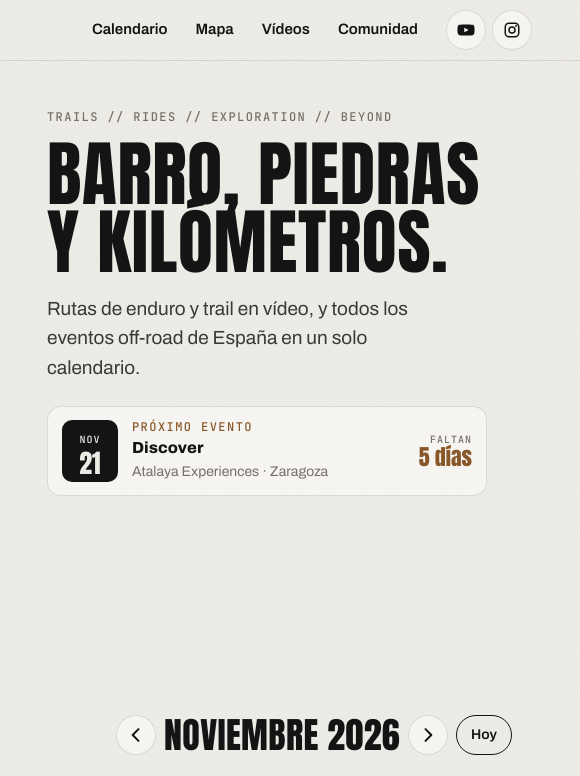
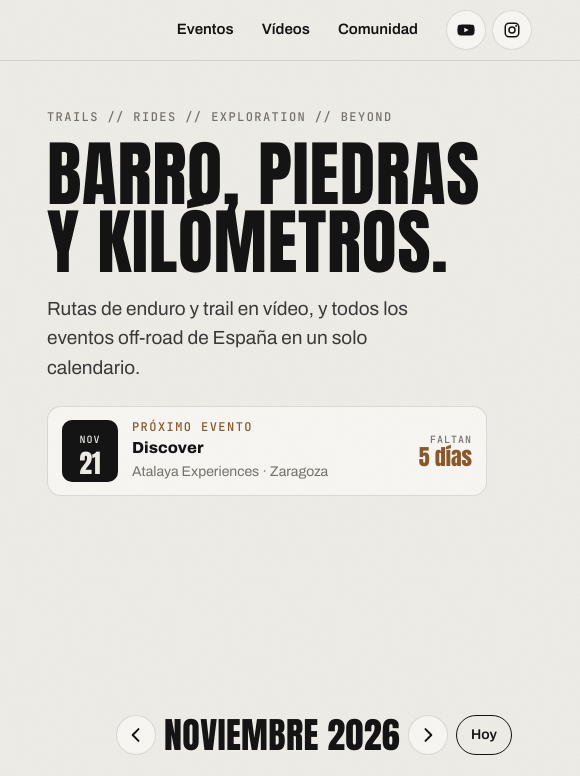
Before and after one commit to endutrak/endutrak, a plain HTML site: page site/index.html in a window 1280 px wide. Shown: the top 776 px of the page, 700-1280 px from the left. Drawn offline with Linux system fonts and the light colour scheme.

Commit message:
Menú: Calendario y Mapa unidos en Eventos
Co-Authored-By: Claude Sonnet 5.5 <noreply@anthropic.com>

```diff
--- a/site/index.html
+++ b/site/index.html
@@ -29,8 +29,7 @@
       <span>endutrak</span>
     </a>
     <nav class="nav">
-      <a href="#calendario">Calendario</a>
-      <a href="#mapa">Mapa</a>
+      <a href="#calendario">Eventos</a>
       <a href="#videos">Vídeos</a>
       <a href="#comunidad">Comunidad</a>
       <div class="socials" aria-label="Redes sociales">
```
